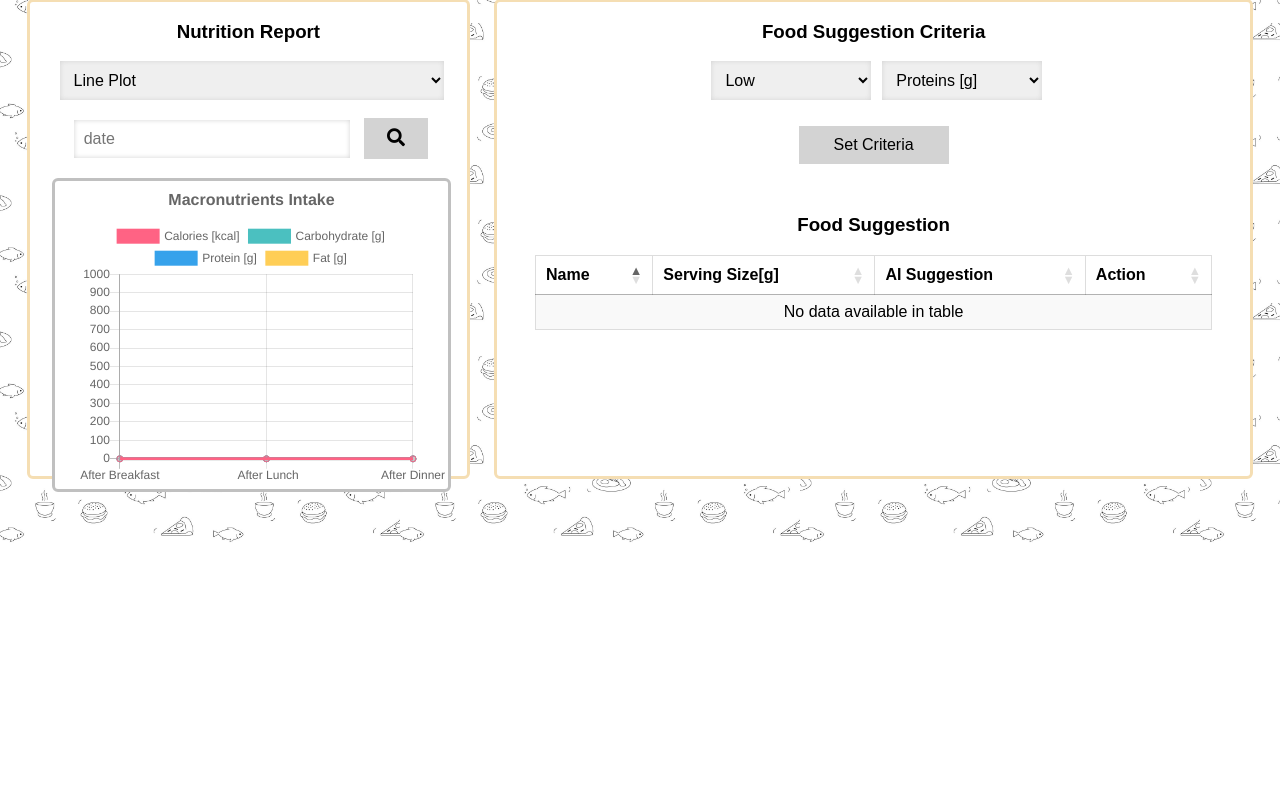
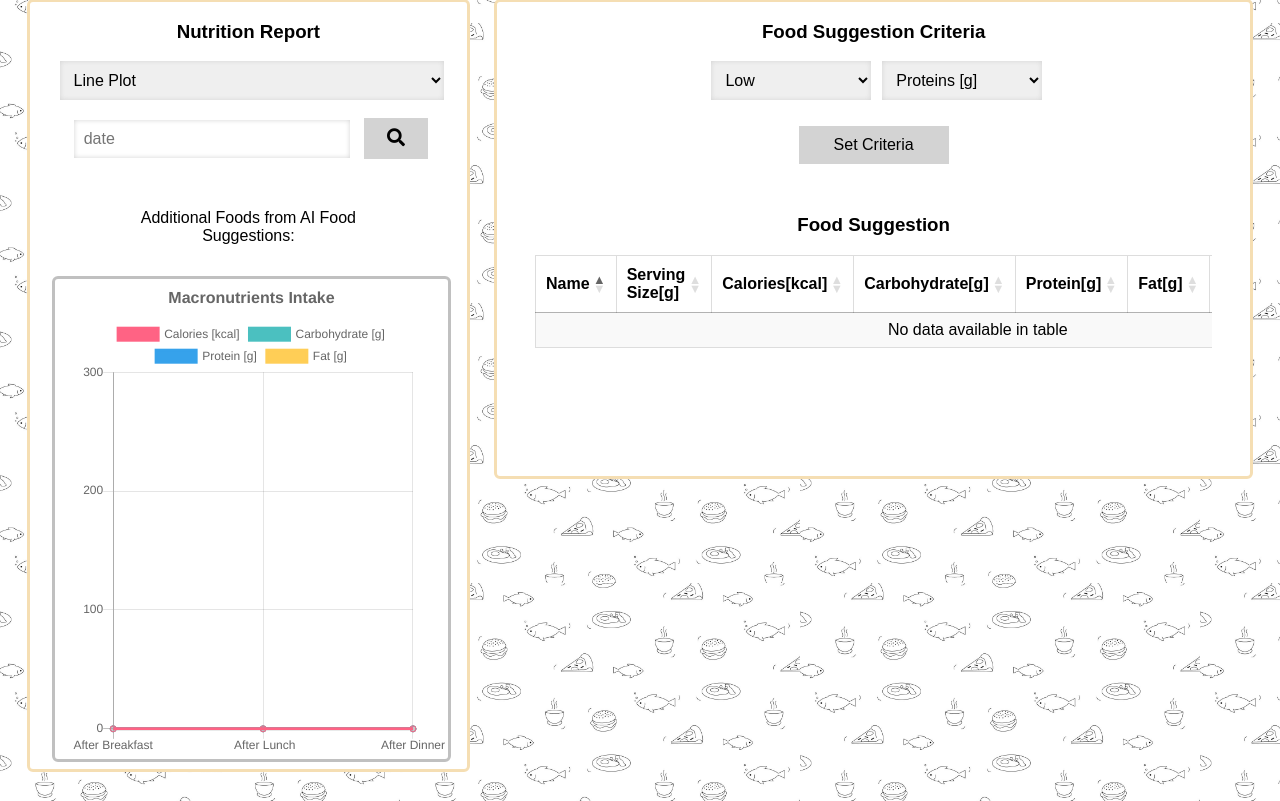
Before and after one commit to dfong1234/BakeOff2, a Flask app: page /track.html in a window 1280 px wide. Shown: the part 257-1058 px from the top of the page. Before the commit the page ends 799 px from the top, so only its background shows below. Run offline with Flask 2, Linux system fonts and the light colour scheme; some libraries are stand-ins or nearby versions.

Commit message:
Feedback of Chart Basically Done

```diff
--- a/static/bakeoff2.history.js
+++ b/static/bakeoff2.history.js
@@ -466,9 +466,9 @@
 } );
 
 
-
-
-
+$("#table_breakfast tbody").on('click', 'button', function () {
+    deleteItem('#table_breakfast', 'Lunch', $(this).parents('tr'));
+} );
 
 $("#table_lunch tbody").on('click', 'button', function () {
     deleteItem('#table_lunch', 'Lunch', $(this).parents('tr'));
--- a/static/bakeoff2.index.js
+++ b/static/bakeoff2.index.js
@@ -41,7 +41,7 @@
         "columnDefs": [{
             "targets": -1,
             "data": null,
-            "defaultContent": "<button type=\"submit\" id=\"b_expand_food\"><i class=\"fas fa-angle-double-right\"></i></button>"
+            "defaultContent": "<button type=\"submit\" class=\"b_expand_food\"><i class=\"fas fa-angle-double-right\"></i></button>"
         }],
         "searching": false,
         "info": false
--- a/static/bakeoff2.track.js
+++ b/static/bakeoff2.track.js
@@ -54,7 +54,7 @@
             {
                     "targets": -1,
                     "data": null,
-                    "defaultContent": "<input type=\"checkbox\" class=\"b_check_item\" id=\"b_check_item\"></input><button class=\"b_remove_item\" id=\"b_remove_item\"><i class=\"fas fa-trash-alt\"></i></button>",
+                    "defaultContent": "<button type=\"submit\" class=\"b_add_food\"><i class=\"fas fa-angle-double-left\"></i></button><button type=\"submit\" class=\"b_remove_food\"><i class=\"fas fa-angle-double-right\"></i></button></input><button class=\"b_remove_item\"><i class=\"fas fa-trash-alt\"></i></button>",
             }
         ],
         "searching": false,
@@ -215,7 +215,8 @@
                   ticks: {
                       beginAtZero: true,
                       suggestedMin: 0,
-                      suggestedMax: 1000
+                      suggestedMax: 250,
+                      stepSize: 100
                   },
                   scaleLabel: {
                        display: true,
@@ -226,21 +227,23 @@
 
 
 var bar_data = {
-    labels: ["Carbohydrate [g]", "Protein [g]", "Fat [g]"],
+    labels: ["Calories [kcal]", "Carbohydrate [g]", "Protein [g]", "Fat [g]"],
     datasets: [{
         data: [0, 0, 0, 0],
         backgroundColor: [
-            'rgba(75, 192, 192, 0.5)',
+            'rgba(255, 99, 132, 0.2)',
+            'rgba(75, 192, 192, 0.2)',
             'rgba(54, 162, 235, 0.2)',
             'rgba(255, 206, 86, 0.2)'
         ],
         borderColor: [
+            'rgba(255, 99, 132, 1)',
             'rgba(75, 192, 192, 1)',
             'rgba(54, 162, 235, 1)',
             'rgba(255, 206, 86, 1)'
         ]
       }]
-  };
+};
 
 var bar_options = {
     responsive: true,
@@ -258,7 +261,8 @@
             ticks: {
                 beginAtZero: true,
                 suggestedMin: 0,
-                suggestedMax: 250
+                suggestedMax: 250,
+                stepSize: 100
             },
             scaleLabel: {
                 display: true,
@@ -336,7 +340,7 @@
 function getNewCalories(chartType){
     if (chartType == "Line Plot") {
         return ([breakfast_calories, breakfast_calories + lunch_calories,
-            breakfast_calories + lunch_calories + dinner_calories]);
+            breakfast_calories + lunch_calories + dinner_calories  + getAdded("calories")]);
     }
 
     if (chartType == 'Bar Graph' || chartType == 'Pie Chart') {
@@ -348,7 +352,7 @@
 function getNewCarbohydrates(chartType){
     if (chartType == "Line Plot") {
         return ([breakfast_carbohydrates, breakfast_carbohydrates + lunch_carbohydrates,
-            breakfast_carbohydrates + lunch_carbohydrates + dinner_carbohydrates]);
+            breakfast_carbohydrates + lunch_carbohydrates + dinner_carbohydrates + getAdded("carbohydrates")]);
     }
     if (chartType == 'Bar Graph') {
         return (breakfast_carbohydrates + lunch_carbohydrates + dinner_carbohydrates + getAdded("carbohydrates"));
@@ -362,7 +366,7 @@
 function getNewProteins(chartType){
     if (chartType == "Line Plot") {
         return ([breakfast_proteins, breakfast_proteins + lunch_proteins,
-            breakfast_proteins + lunch_proteins + dinner_proteins]);
+            breakfast_proteins + lunch_proteins + dinner_proteins  + getAdded("proteins")]);
     }
     if (chartType == 'Bar Graph') {
         return (breakfast_proteins + lunch_proteins + dinner_proteins + getAdded("proteins"));
@@ -376,7 +380,7 @@
 function getNewFats(chartType){
     if (chartType == "Line Plot") {
         return ([breakfast_fats, breakfast_fats + lunch_fats,
-            breakfast_fats + lunch_fats + dinner_fats]);
+            breakfast_fats + lunch_fats + dinner_fats  + getAdded("fats")]);
     }
     if (chartType == 'Bar Graph') {
         return (breakfast_fats + lunch_fats + dinner_fats + getAdded("fats"));
@@ -504,9 +508,11 @@
             aiFood_selected_tags_string = aiFoods_selected[i]["tags"].join();
 
             $("#table-suggest").DataTable().row.add([aiFoods_selected[i]["name"], aiFoods_selected[i]["serving"],
+            aiFoods_selected[i]["calories"], aiFoods_selected[i]["carbohydrates"],
+            aiFoods_selected[i]["proteins"], aiFoods_selected[i]["fats"],
             aiFood_selected_tags_string]).draw();
 
-            console.log("print one row");
+            //console.log("print one row");
 
         }
 
@@ -558,14 +564,15 @@
 });
 
 function updateNutritionCharts(){
-    // Update the data of Nutrition Chart
+    // Update nutritionChart datas
     line_data.datasets[0].data = getNewCalories("Line Plot");
     line_data.datasets[1].data = getNewCarbohydrates("Line Plot");
     line_data.datasets[2].data = getNewProteins("Line Plot");
     line_data.datasets[3].data = getNewFats("Line Plot");
-    bar_data.datasets[0].data[0] = getNewCarbohydrates("Bar Graph");
-    bar_data.datasets[0].data[1] = getNewProteins("Bar Graph");
-    bar_data.datasets[0].data[2] = getNewFats("Bar Graph");
+    bar_data.datasets[0].data[0] = getNewCalories("Bar Graph");
+    bar_data.datasets[0].data[1] = getNewCarbohydrates("Bar Graph");
+    bar_data.datasets[0].data[2] = getNewProteins("Bar Graph");
+    bar_data.datasets[0].data[3] = getNewFats("Bar Graph");
     // bar_options.annotation.annotations[0] = bar_getNewTargetLine(plan_calories, "rgb(255, 99, 132)");
     // bar_options.annotation.annotations[1] = bar_getNewTargetLine(plan_carbohydrates, "rgb(75, 192, 192)");
     // bar_options.annotation.annotations[2] = bar_getNewTargetLine(plan_proteins, "rgb(54, 162, 235)");
@@ -582,15 +589,19 @@
         nutritionChart.data.datasets[2].data = getNewProteins("Line Plot");
         nutritionChart.data.datasets[3].data = getNewFats("Line Plot");
     }
+
     if (chart_box.value == 'Bar Graph') {
-        nutritionChart.data.datasets[0].data[0] = getNewCarbohydrates(chart_box.value);
-        nutritionChart.data.datasets[0].data[1] = getNewProteins(chart_box.value);
-        nutritionChart.data.datasets[0].data[2] = getNewFats(chart_box.value);
+        nutritionChart.data.datasets[0].data[0] = getNewCalories(chart_box.value);
+        nutritionChart.data.datasets[0].data[1] = getNewCarbohydrates(chart_box.value);
+        nutritionChart.data.datasets[0].data[2] = getNewProteins(chart_box.value);
+        nutritionChart.data.datasets[0].data[3] = getNewFats(chart_box.value);
+
         // nutritionChart.options.annotation.annotations[0] = bar_getNewTargetLine(plan_calories, "rgb(255, 99, 132)");
         // nutritionChart.options.annotation.annotations[1] = bar_getNewTargetLine(plan_carbohydrates, "rgb(75, 192, 192)");
         // nutritionChart.options.annotation.annotations[2] = bar_getNewTargetLine(plan_proteins, "rgb(54, 162, 235)");
         // nutritionChart.options.annotation.annotations[3] = bar_getNewTargetLine(plan_fats, "rgb(255, 206, 86)");
     }
+
     if (chart_box.value == 'Pie Chart') {
         nutritionChart.data.datasets[0].data[0] = getNewCarbohydrates(chart_box.value);
         nutritionChart.data.datasets[0].data[1] = getNewProteins(chart_box.value);
@@ -611,28 +622,28 @@
         //https://stackoverflow.com/questions/19438895/add-a-new-line-in-innerhtml
         document.getElementById("track-alert").innerHTML =  food_of_cell + " has " + "High Carbohydrates" + " because:" + "<br />";
         document.getElementById("track-alert").innerHTML += "• " + food_of_cell +
-            " carbohydrates accounts for more than 40% of calories" +  "<br />" + "<br />";
+            " carbohydrates accounts for more than 40% of calories";
     }
 
     if ($(this).attr("class") == "High Proteins"){
         //https://stackoverflow.com/questions/19438895/add-a-new-line-in-innerhtml
         document.getElementById("track-alert").innerHTML =  food_of_cell + " has " + "High Proteins" + " because:" + "<br />";
         document.getElementById("track-alert").innerHTML += "• " + food_of_cell +
-            " proteins accounts for more than 40% of calories" +  "<br />" + "<br />";
+            " proteins accounts for more than 40% of calories";
     }
 
     if ($(this).attr("class") == "High Fats"){
         //https://stackoverflow.com/questions/19438895/add-a-new-line-in-innerhtml
         document.getElementById("track-alert").innerHTML =  food_of_cell + " has " + "High Fats" + " because:" + "<br />";
         document.getElementById("track-alert").innerHTML += "• " + food_of_cell +
-            " fats accounts for more than 40% of calories" +  "<br />" + "<br />";
+            " fats accounts for more than 40% of calories";
     }
 
     if ($(this).attr("class") == "Low Carbohydrates"){
         //https://stackoverflow.com/questions/19438895/add-a-new-line-in-innerhtml
         document.getElementById("track-alert").innerHTML =  food_of_cell + " has " + "Low Carbohydrates" + " because:" + "<br />";
         document.getElementById("track-alert").innerHTML += "• " + food_of_cell +
-            " carbohydrates accounts for less than 20% of calories" +  "<br />" + "<br />";
+            " carbohydrates accounts for less than 20% of calories";
 
     }
 
@@ -640,14 +651,14 @@
         //https://stackoverflow.com/questions/19438895/add-a-new-line-in-innerhtml
         document.getElementById("track-alert").innerHTML =  food_of_cell + " has " + "Low Proteins" + " because:" + "<br />";
         document.getElementById("track-alert").innerHTML += "• " + food_of_cell +
-            " proteins accounts for less than 20% of calories" +  "<br />" + "<br />";
+            " proteins accounts for less than 20% of calories";
     }
 
     if ($(this).attr("class") == "Low Fats"){
         //https://stackoverflow.com/questions/19438895/add-a-new-line-in-innerhtml
         document.getElementById("track-alert").innerHTML =  food_of_cell + " has " + "Low Fats" + " because:" + "<br />";
         document.getElementById("track-alert").innerHTML += "• " + food_of_cell +
-            " fats accounts for less than 20% of calories" +  "<br />" + "<br />";
+            " fats accounts for less than 20% of calories";
     }
 
 } );
@@ -675,9 +686,64 @@
 
 
 
-/*  --- Suggestion Checkbox Code ---  */
+/*  --- Add, Remove, Delete Suggested Foods ---  */
+// --- Variables ---
 var addedFoods = [];
+var addedFoods_names = [];
+// --- Functions ---
+function getAdded(nutrient){
+    let added = 0;
+    for(let i = 0; i<addedFoods.length; i++){
+        added = added + parseFloat(addedFoods[i][nutrient]);
+    }
+    return added;
+}
 
+function updateExtraFood(){
+
+    var extraFood_string = addedFoods_names.join();
+
+    document.getElementById("extra-food").innerHTML = "Additional Foods from AI Food Suggestions:" + "<br />";
+    document.getElementById("extra-food").innerHTML += extraFood_string;
+}
+
+// --- In-Use ---
+$("#table-suggest tbody").on('click', 'button.b_add_food', function(){
+    // this.disabled = true;
+    let data = $("#table-suggest").DataTable().row($(this).parents('tr')).data();
+    let name = data[0];
+    let food = {};
+
+    for(let i = 0; i < foods_localData.length; i++){
+        if(name == foods_localData[i]["name"]){
+            food = foods_localData[i];
+            break;
+        }
+    }
+    addedFoods.push(food);
+    addedFoods_names.push(food["name"]);
+    updateNutritionCharts();
+    updateExtraFood();
+});
+
+
+$("#table-suggest tbody").on('click', 'button.b_remove_food', function(){
+    let data = $("#table-suggest").DataTable().row($(this).parents('tr')).data();
+    let name = data[0];
+    let food = {};
+
+    for(let i = 0; i < addedFoods.length; i++){
+        if(name == addedFoods[i]["name"]){
+            addedFoods.splice(i, 1);
+            addedFoods_names.splice(addedFoods_names.indexOf(name), 1);
+            break;
+        }
+    }
+    updateNutritionCharts();
+    updateExtraFood();
+});
+
+/*
 $("#table-suggest tbody").on('change', 'input:checkbox', function(){
     //if checkbox is checked, add data to calorie total
     let data = $("#table-suggest").DataTable().row($(this).parents('tr')).data();
@@ -703,14 +769,8 @@
     }
     updateNutritionCharts();
 });
+*/
 
-function getAdded(nutrient){
-    let added = 0;
-    for(let i = 0; i<addedFoods.length; i++){
-        added = added + parseFloat(addedFoods[i][nutrient]);
-    }
-    return added;
-}
 
 
 
--- a/static/style.css
+++ b/static/style.css
@@ -329,7 +329,6 @@
   text-align: center;
   width: 35%;
   min-height: 60vh;
-  height: 60vh;
   box-sizing: border-box;
   background-color: white;
   border-radius: 6px;
@@ -358,7 +357,7 @@
  */
 #nutrition-chart-container {
   width: 90%;
-  height: 65%;
+  height: 60vh;
   margin: auto;
   margin-bottom: 1vw;
   display: block;
@@ -370,6 +369,15 @@
   border-color: silver;
 }
 
+#extra-food {
+  word-wrap: break-word;
+  overflow-y: scroll;
+  padding: 5px;
+  margin-top: 1vh;
+  margin-left: 5vw;
+  margin-right: 5vw;
+  margin-bottom: 1vh;
+}
 
 /* Food Suggestion Board */
 .suggest-container {
@@ -412,10 +420,13 @@
   display: inline-block;
 }
 #table-suggest-container {
+  text-align: center;
   width: 90%;
-  margin: auto;
-  margin-bottom: 1vw;
-  display: block;
+  margin-left:auto;
+  margin-right:auto;
+  margin-bottom: 1.5vh;
+  border-collapse: collapse;
+  overflow: auto;
 }
 
 #table-suggest {
--- a/templates/track.html
+++ b/templates/track.html
@@ -60,10 +60,15 @@
                     <button type="submit" id="track-search-icon"><i class="fa fa-search"></i></button>
                 </div>
 
+                <br>
+                <div id="extra-food">
+                    Additional Foods from AI Food Suggestions:
+                </div>
+
+                <br>
                 <div id="nutrition-chart-container">
                     <canvas id="nutrition-chart"></canvas>
                 </div>
-
             </div>
 
             <div class="suggest-container">
@@ -100,6 +105,10 @@
                                 <tr>
                                     <th>Name</th>
                                     <th>Serving Size[g]</th>
+                                    <th>Calories[kcal]</th>
+                                    <th>Carbohydrate[g]</th>
+                                    <th>Protein[g]</th>
+                                    <th>Fat[g]</th>
                                     <th>AI Suggestion</th>
                                     <th>Action</th>
                                 </tr>
--- a/user_data/test_dislike.txt
+++ b/user_data/test_dislike.txt
@@ -1 +1 @@
-{"user": "test", "dislike": ["0"]}
+{"user": "test", "dislike": ["0", "apple", "noodle"]}
```
Lines whose indentation alone changed are shown as unchanged.
